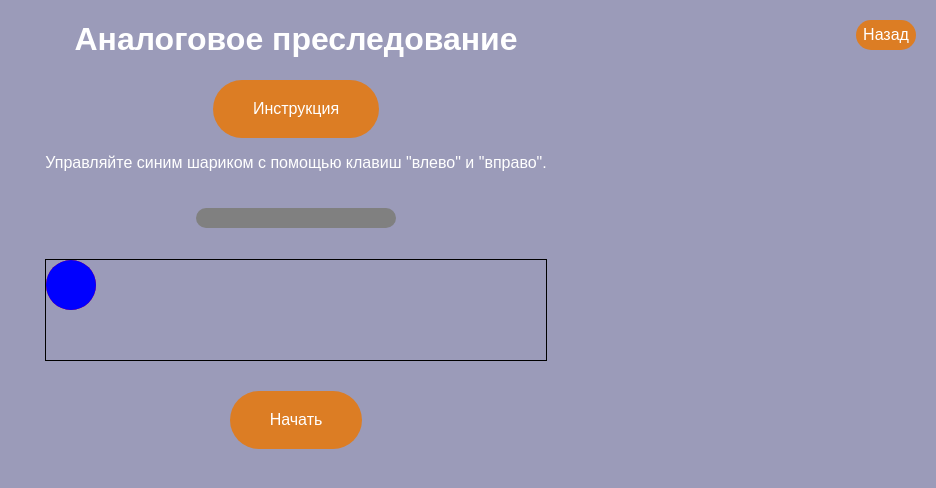
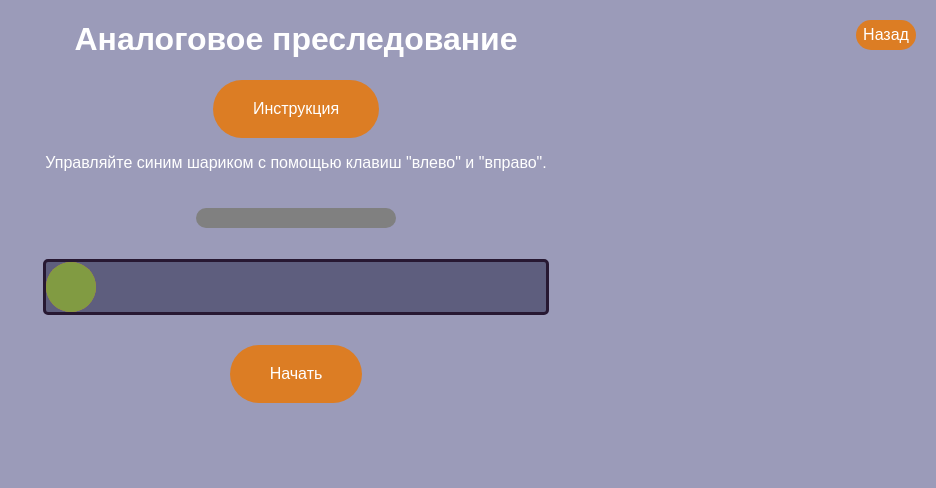
Before and after one commit to kostyanoy/opd-kiwi, a PHP site: page /analogPurs.html in a window 1280 px wide. Shown: the top 488 px of the page, without its empty margins (344-1280 px from the left). Run offline with PHP 8.4, Linux system fonts and the light colour scheme.

Commit message:
оформление

```diff
--- a/css/analogPurs.css
+++ b/css/analogPurs.css
@@ -15,9 +15,11 @@
 #container {
     position: relative;
     width: 500px;
-    height: 100px;
+    height: 50px;
     margin: auto;
-    border: 1px solid black;
+    border: 3px solid rgb(39, 24, 50);
+    border-radius: 5px;
+    background-color: rgba(31, 31, 66, 0.496);
 }
 #startButton {
     display: block;
@@ -35,11 +37,11 @@
 }
 
 #ball1 {
-    background-color: red;
+    background-color:  rgb(222, 132, 48);
 }
 
 #ball2 {
-    background-color: blue;
+    background-color: rgba(112, 160, 70, 0.837);
 }
 
 .result {
```
